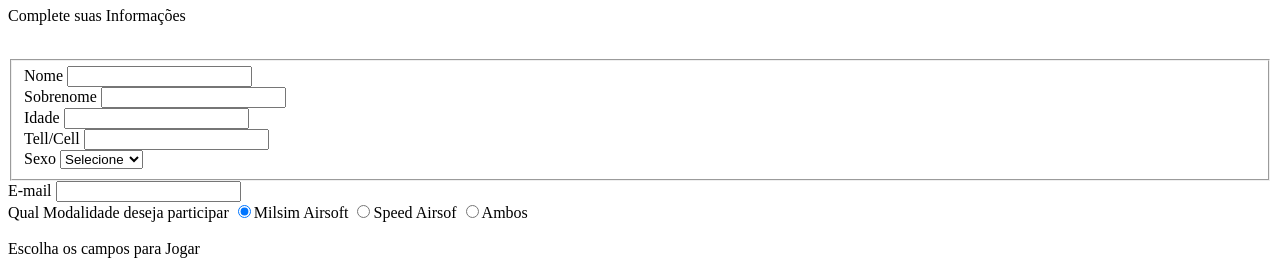
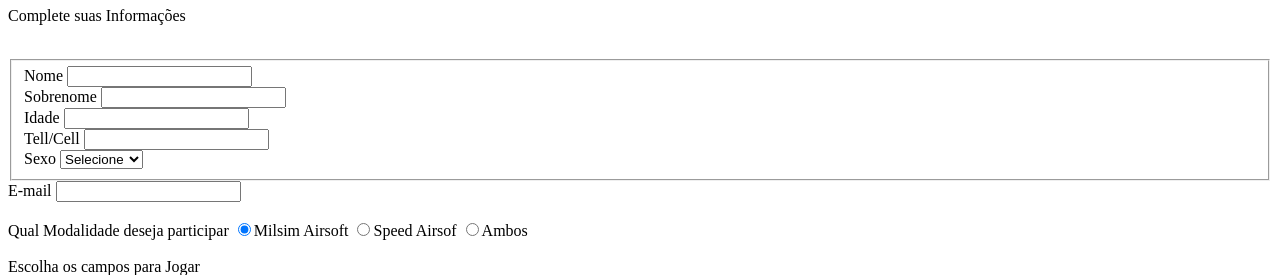
Before and after one commit to Zero4bsolut0/StudyHTML, a plain HTML site: page Index.html in a window 1280 px wide. Shown: the part 73-348 px from the top of the page. Drawn offline with Linux system fonts and the light colour scheme.

Commit message:
Update Index.html

```diff
--- a/Index.html
+++ b/Index.html
@@ -46,7 +46,7 @@
 
       <div>
              <label>E-mail</label>
-             <input type="email" nome=!email id="email">
+             <input type="email" nome=!email id="email"><br><br>
          </div>
          <label>Qual Modalidade deseja participar</label>
          <label>
```
